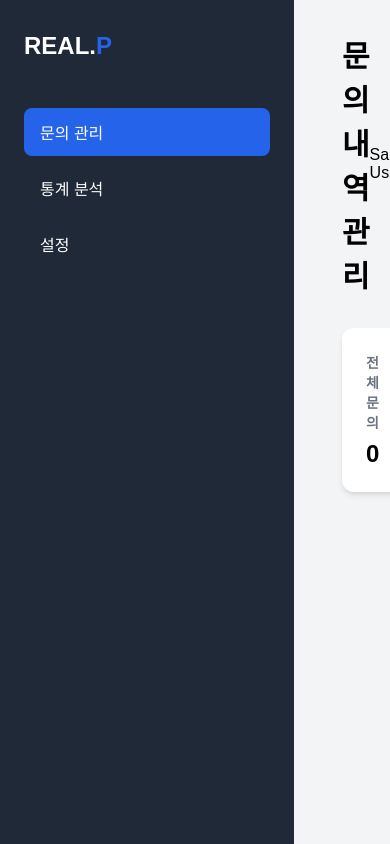
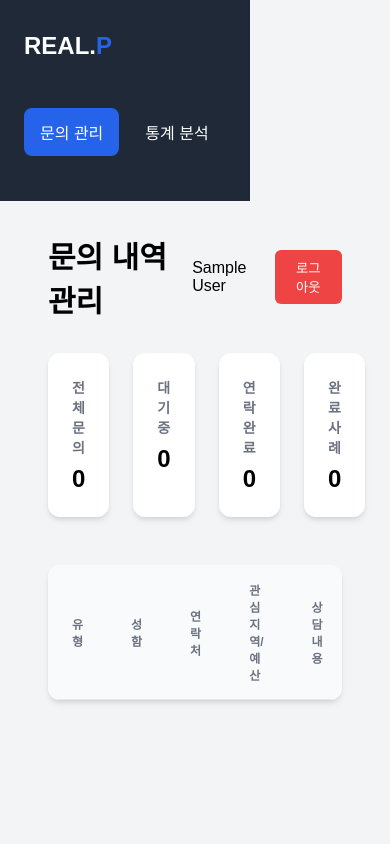
Before and after one commit to ha-sou/realpasset, a website: page admin/index.html in a window 390 px wide. Drawn offline with Linux system fonts and the light colour scheme; no server answers; sample sign-in values are in the browser's storage; a web font is replaced by a local one.

Commit message:
style: Optimize admin dashboard for mobile responsiveness

```diff
--- a/admin/admin.css
+++ b/admin/admin.css
@@ -12,6 +12,12 @@ body {
     min-height: 100vh;
 }
 
+@media (max-width: 768px) {
+    body {
+        flex-direction: column;
+    }
+}
+
 .sidebar {
     width: 250px;
     background: #1f2937;
@@ -19,6 +25,29 @@ body {
     padding: 2rem 1.5rem;
     display: flex;
     flex-direction: column;
+    flex-shrink: 0;
+}
+
+@media (max-width: 768px) {
+    .sidebar {
+        width: 100%;
+        padding: 1rem;
+        box-sizing: border-box;
+    }
+    .sidebar .logo {
+        margin-bottom: 1.5rem;
+    }
+    .nav-container {
+        display: flex;
+        overflow-x: auto;
+        gap: 10px;
+        padding-bottom: 5px;
+    }
+    .nav-item {
+        margin-bottom: 0;
+        white-space: nowrap;
+        padding: 0.5rem 1rem;
+    }
 }
 
 .sidebar .logo {
@@ -55,6 +84,20 @@ body {
     flex: 1;
     padding: 2rem 3rem;
     overflow-y: auto;
+    width: 100%;
+    box-sizing: border-box;
+}
+
+@media (max-width: 1024px) {
+    .main-content {
+        padding: 1.5rem 2rem;
+    }
+}
+
+@media (max-width: 768px) {
+    .main-content {
+        padding: 1rem;
+    }
 }
 
 header {
@@ -91,6 +134,19 @@ header h1 {
     margin-bottom: 3rem;
 }
 
+@media (max-width: 1200px) {
+    .stats-grid {
+        grid-template-columns: repeat(2, 1fr);
+    }
+}
+
+@media (max-width: 480px) {
+    .stats-grid {
+        grid-template-columns: 1fr;
+        gap: 1rem;
+    }
+}
+
 .stat-card {
     background: white;
     padding: 1.5rem;
@@ -113,7 +169,8 @@ header h1 {
     background: white;
     border-radius: 12px;
     box-shadow: var(--card-shadow);
-    overflow: hidden;
+    overflow-x: auto;
+    -webkit-overflow-scrolling: touch;
 }
 
 table {
--- a/admin/index.html
+++ b/admin/index.html
@@ -138,9 +138,11 @@
 <body>
     <aside class="sidebar">
         <div class="logo">REAL.<span>P</span></div>
-        <div class="nav-item active">문의 관리</div>
-        <div class="nav-item">통계 분석</div>
-        <div class="nav-item">설정</div>
+        <div class="nav-container">
+            <div class="nav-item active">문의 관리</div>
+            <div class="nav-item">통계 분석</div>
+            <div class="nav-item">설정</div>
+        </div>
     </aside>
     <main class="main-content">
         <header>
```
